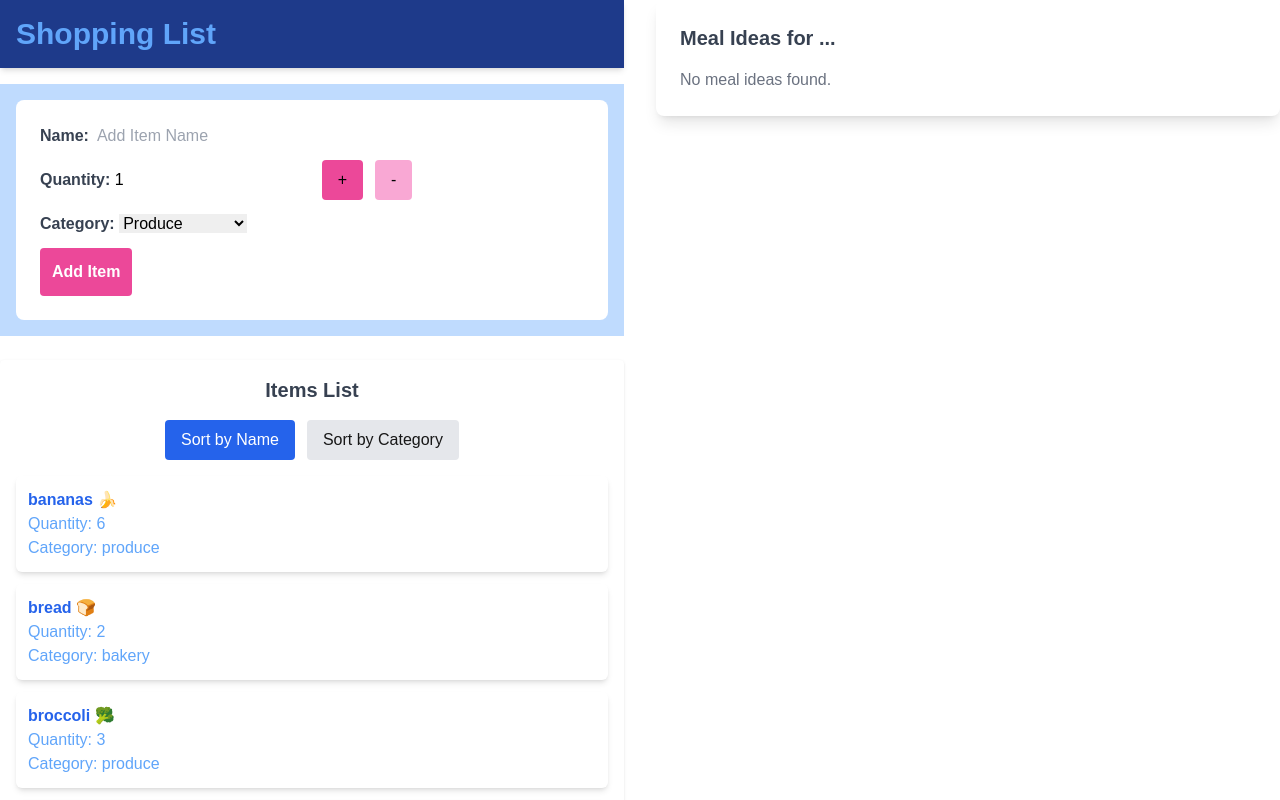
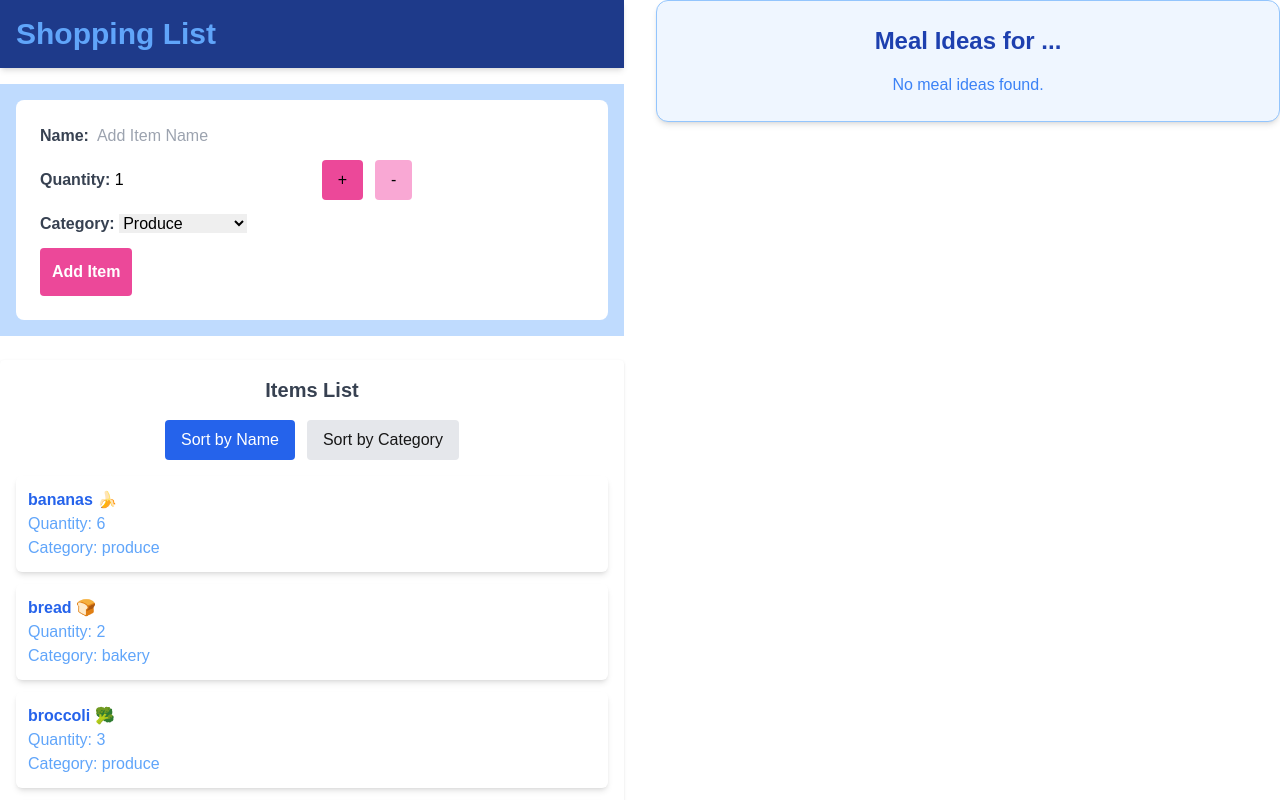
Before and after one commit to ishamjotkaur/cprg306-assignments, a Next.js app: page /week-8 in a window 1280 px wide. Shown: the top 800 px of the page. Built offline with nearby package versions, Linux system fonts and the light colour scheme.

Commit message:
Added week-8

```diff
--- a/app/week-8/meal-ideas.js
+++ b/app/week-8/meal-ideas.js
@@ -23,20 +23,29 @@ export default function MealIdeas({ ingredient }) {
     };
 
     return (
-        <div className="p-6 bg-white rounded-lg shadow-lg">
-            <h2 className="text-xl font-bold text-gray-700 mb-4">
-                Meal Ideas for {ingredient || "..." }
+        <div className="p-6 bg-blue-50 rounded-xl shadow-md border border-blue-300">
+            <h2 className="text-2xl font-semibold text-blue-800 mb-4 text-center">
+                Meal Ideas for {ingredient || "..."}
             </h2>
             <ul className="space-y-4">
                 {meals.length > 0 ? (
                     meals.map((meal) => (
-                        <li key={meal.idMeal} className="flex items-center space-x-4">
-                            <img src={meal.strMealThumb} alt={meal.strMeal} className="w-16 h-16 rounded-md" />
-                            <span className="text-blue-600 font-semibold">{meal.strMeal}</span>
+                        <li
+                            key={meal.idMeal}
+                            className="flex items-center p-3 bg-blue-100 rounded-lg shadow hover:shadow-lg transition-shadow duration-300 border border-blue-200"
+                        >
+                            <img
+                                src={meal.strMealThumb}
+                                alt={meal.strMeal}
+                                className="w-20 h-20 rounded-lg object-cover border border-blue-400"
+                            />
+                            <span className="ml-4 text-lg font-medium text-blue-700 hover:text-blue-500 transition-colors duration-300">
+                                {meal.strMeal}
+                            </span>
                         </li>
                     ))
                 ) : (
-                    <p className="text-gray-500">No meal ideas found.</p>
+                    <p className="text-blue-500 text-center">No meal ideas found.</p>
                 )}
             </ul>
         </div>
```
